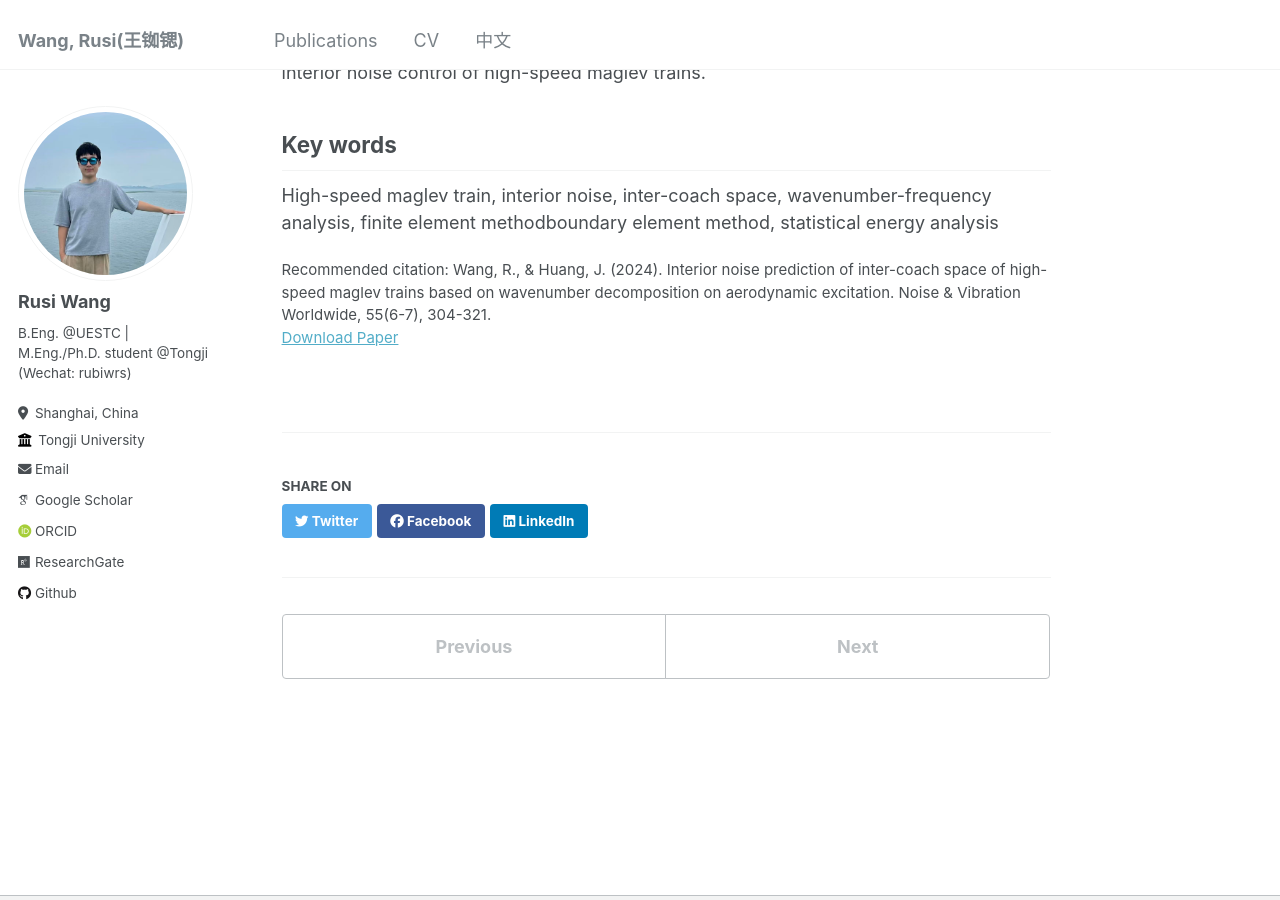
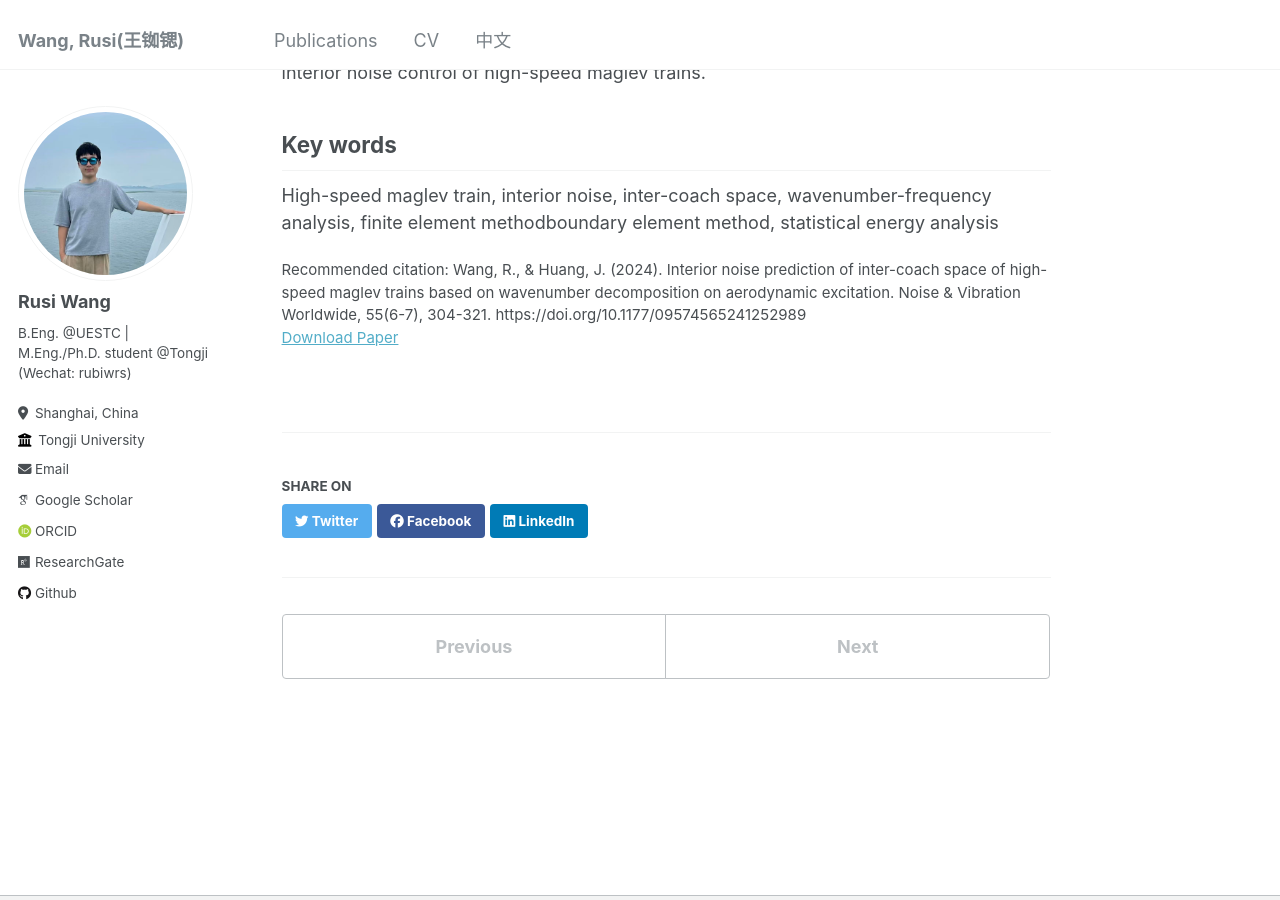
Before and after one commit to RusiWang99/RusiWang99.github.io, a Jekyll site: the page built from _publications/2024-05-28-Interior noise prediction of inter-coach space of high-speed maglev trains based on wavenumber decomposition on aerodynamic excitation.md, in a window 1280 px wide and 900 px high, scrolled down 701 px. Built offline with Jekyll 4.4.1, drawn with Linux system fonts in a browser that asks for light colours; some web fonts are replaced; part of the change alters nothing that is shown.

Commit message:
Update 2024-05-28-Interior noise prediction of inter-coach space of high-speed maglev trains based on wavenumber decomposition on aerodynamic excitation.md

```diff
--- a/_publications/2024-05-28-Interior noise prediction of inter-coach space of high-speed maglev trains based on wavenumber decomposition on aerodynamic excitation.md
+++ b/_publications/2024-05-28-Interior noise prediction of inter-coach space of high-speed maglev trains based on wavenumber decomposition on aerodynamic excitation.md
@@ -6,7 +6,7 @@ excerpt: ''
 date: 2024-05-28
 venue: 'Noise & Vibration Worldwide'
 paperurl: 'https://sage.cnpereading.com/paragraph/article/?doi=10.1177/09574565241252989'
-citation: 'Wang, R., & Huang, J. (2024). Interior noise prediction of inter-coach space of high-speed maglev trains based on wavenumber decomposition on aerodynamic excitation. Noise & Vibration Worldwide, 55(6-7), 304-321.'
+citation: 'Wang, R., & Huang, J. (2024). Interior noise prediction of inter-coach space of high-speed maglev trains based on wavenumber decomposition on aerodynamic excitation. Noise & Vibration Worldwide, 55(6-7), 304-321. https://doi.org/10.1177/09574565241252989'
 ---
 
 ## Abstract
```
